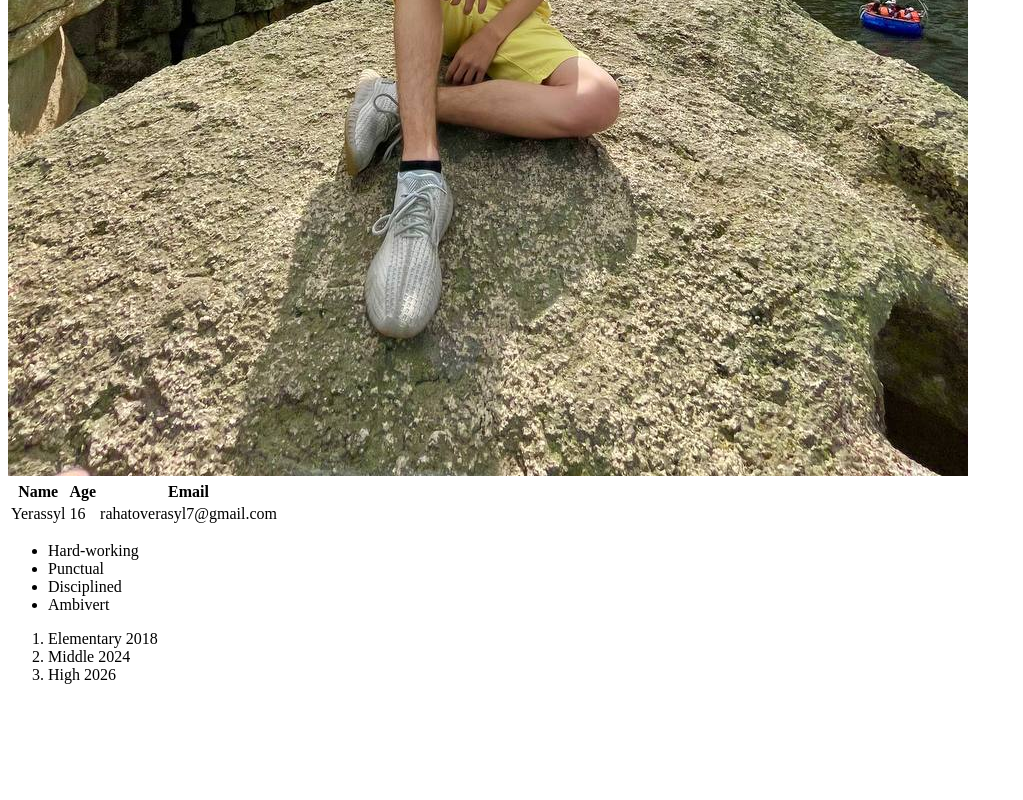
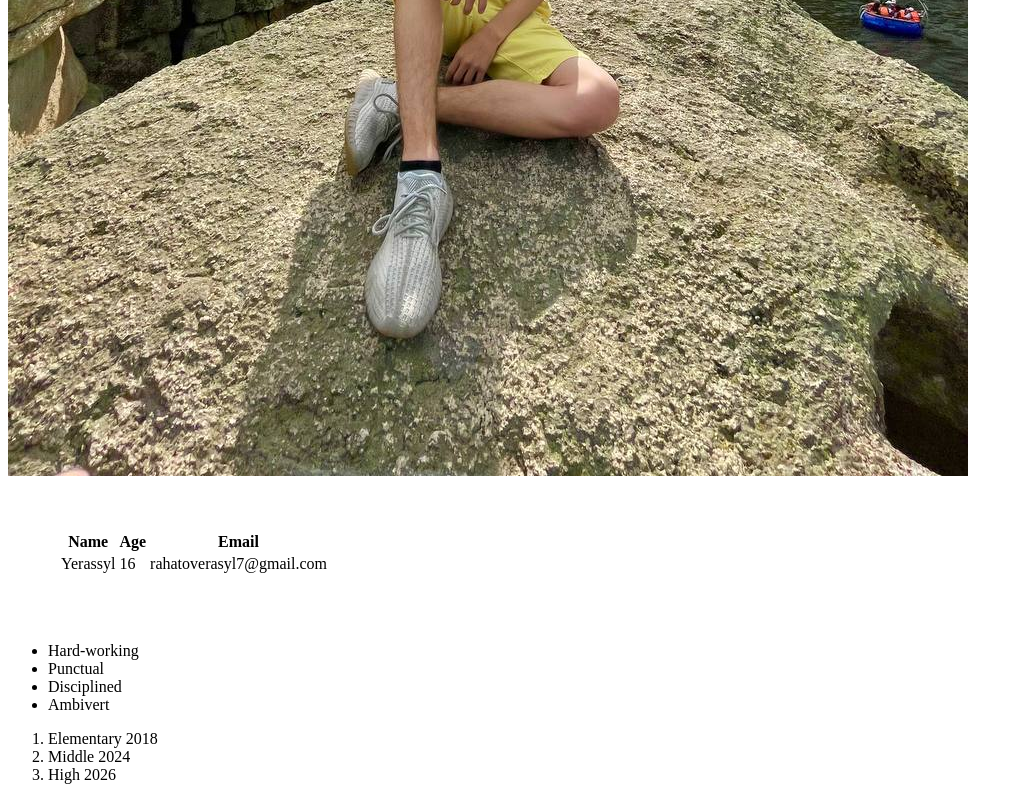
Before and after one commit to d1zzaster1/Web_Project, a plain HTML site: page index.html in a window 1280 px wide. Shown: the part 918-1718 px from the top of the page, without its empty margins (0-1023 px from the left). Before the commit the page ends 1618 px from the top, so only its background shows below. Drawn offline with Linux system fonts and the light colour scheme.

Commit message:
Update index.html

```diff
--- a/index.html
+++ b/index.html
@@ -18,7 +18,8 @@
   </p>
 <img src = "Me.jpg"/>
 </body>
-<table>
+<table style = "border: 15px black;
+  padding: 50px";>
   <th> Name </th>
 
   <th> Age </th>
```
